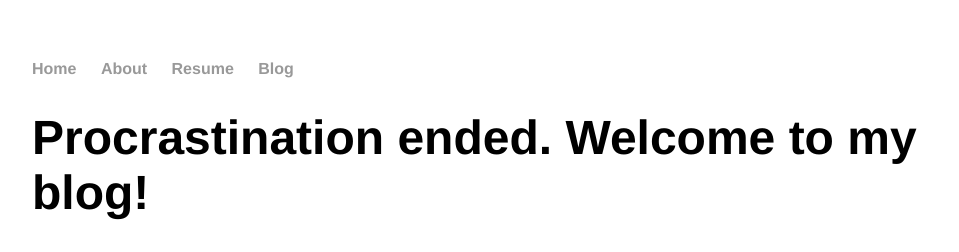
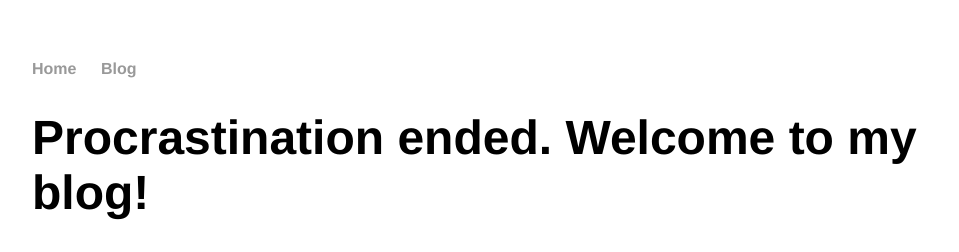
Before and after one commit to Wakahisa/PeterShares, a Jekyll site: the page built from _posts/2018-07-31-personal-website-work-resumed.md, in a window 1280 px wide. Shown: the top 252 px of the page, without its empty margins (160-1119 px from the left). Built offline with Jekyll 4.4.1, drawn with Linux system fonts in a browser that asks for light colours.

Commit message:
Updated post layout and home page

```diff
--- a/_layouts/default.html
+++ b/_layouts/default.html
@@ -9,8 +9,6 @@
 		<nav>
 		<ul>
 			<li><a href="/">Home</a></li>
-			<li><a href="/about">About</a></li>
-			<li><a href="/resume">Resume</a></li>
 			<li><a href="/blog">Blog</a></li>
 		</ul>
 		</nav>
--- a/index.html
+++ b/index.html
@@ -16,7 +16,7 @@
 		<div class="blurb">
 			<h1>Hello there, I'm Peter Trinh! An ambitious minimalist</h1>
 				<p>I'm an information sponge that loves to learn! <a href="/blog">Read my blog</a></p>
-				<p>Visit my portfolio -> <a href="wakahisa.netlify.app">here</p>
+				<p>Visit my portfolio -> <a href="https://wakahisa.netlify.app/">here</a></p>
 		</div><!-- /.blurb -->
 		</div><!-- /.container -->
 		<footer>
```
